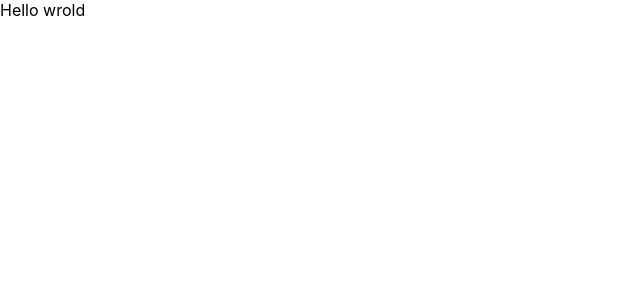
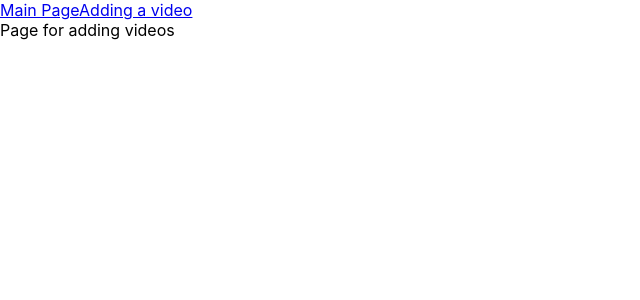
Before and after one commit to FilipSav/MVLibrary_Project, a React (Create React App) app in the folder client/: page /add-video in a window 1280 px wide. Shown: the top 300 px of the page, without its empty margins (0-640 px from the left). Built offline with nearby package versions, Linux system fonts and the light colour scheme.

Commit message:
working in React

```diff
--- a/client/package.json
+++ b/client/package.json
@@ -8,6 +8,7 @@
     "@testing-library/user-event": "^12.8.3",
     "react": "^17.0.2",
     "react-dom": "^17.0.2",
+    "react-router-dom": "^5.2.0",
     "react-scripts": "4.0.3",
     "web-vitals": "^1.1.2"
   },
--- a/client/src/App.js
+++ b/client/src/App.js
@@ -1,10 +1,18 @@
+import React from 'react'
 import './App.css';
-
-function App() {
+import Main from "./pages/Main";
+import AddVideos from "./pages/AddVideos";
+import {BrowserRouter,Switch,Route} from "react-router-dom";
+import Menu from "./componnents/Menu";
+const App = () => {
   return (
-    <div className="App">
-    <p>Hello wrold</p>
-    </div>
+    <BrowserRouter>
+    <Menu/>
+    <Switch>
+      <Route exact path ="/" component={Main}/>
+      <Route exact path ="/add-video" component={AddVideos}/>
+    </Switch>
+    </BrowserRouter>
   );
 }
 
--- /dev/null
+++ b/client/src/componnents/Menu.js
@@ -0,0 +1,13 @@
+import React from 'react'
+import{Link} from "react-router-dom";
+const Menu = () => {
+  return (
+    <div>
+    <Link to="/">Main Page</Link>
+    <Link to="/add-video">Adding a video</Link>
+
+    </div>
+  );
+}
+
+export default Menu;
--- /dev/null
+++ b/client/src/pages/AddVideos.js
@@ -0,0 +1,10 @@
+import React from 'react'
+const AddVideos = () => {
+  return (
+    <div>
+    <p>Page for adding videos</p>
+    </div>
+  );
+}
+
+export default AddVideos;
--- /dev/null
+++ b/client/src/pages/Main.js
@@ -0,0 +1,10 @@
+import React from 'react'
+const Main = () => {
+  return (
+    <div>
+    <p>Main page</p>
+    </div>
+  );
+}
+
+export default Main;
```
Also changed, not shown: 1 other file (tests, documents, lock files or other folders).
